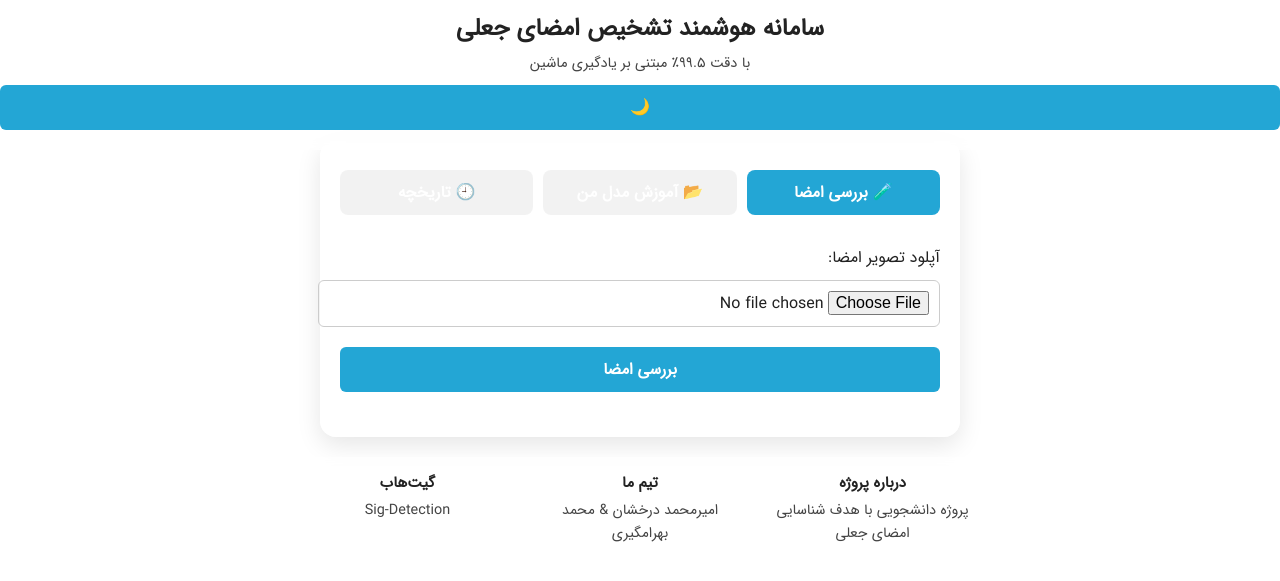
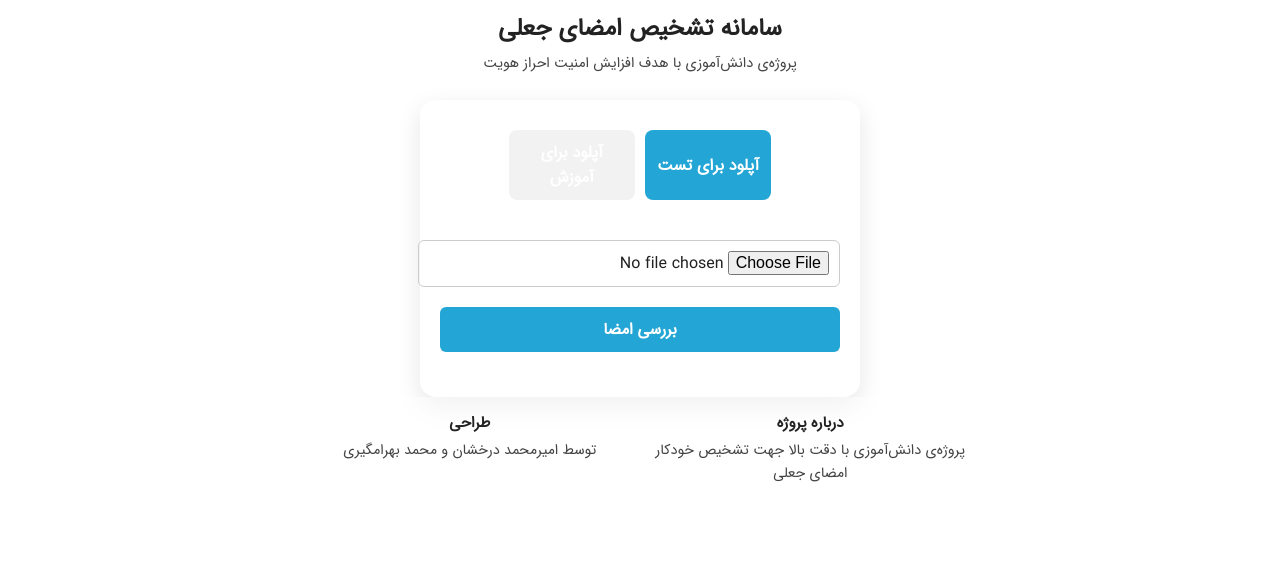
Before and after one commit to Amir-Der/Sig-Detection, a Flask app: page / in a window 1280 px wide. Shown: the top 581 px of the page. Run offline with Flask 3, Linux system fonts and the light colour scheme; the visitor is signed in with stand-in values (Sample User, id 1).

Commit message:
Update dashboard.html

```diff
--- a/templates/dashboard.html
+++ b/templates/dashboard.html
@@ -2,154 +2,80 @@
 <html lang="fa" dir="rtl">
 <head>
   <meta charset="UTF-8">
-  <meta name="viewport" content="width=device-width, initial-scale=1">
-  <title>داشبورد کاربر</title>
+  <meta name="viewport" content="width=device-width, initial-scale=1.0">
+  <title>تشخیص امضای جعلی</title>
   <link rel="stylesheet" href="/static/style.css">
 </head>
 <body>
-  <header class="site-header">
-    <h1>سامانه هوشمند تشخیص امضای جعلی</h1>
-    <p>با دقت ۹۹.۵٪ مبتنی بر یادگیری ماشین</p>
-    <button id="dark-toggle">🌙</button>
-  </header>
+  <div class="site-header">
+    <h1>سامانه تشخیص امضای جعلی</h1>
+    <p>پروژه‌ی دانش‌آموزی با هدف افزایش امنیت احراز هویت</p>
+  </div>
 
-  <div class="card">
+  <div class="container">
     <div class="tab-buttons">
-      <button class="tab active" data-tab="test">🧪 بررسی امضا</button>
-      <button class="tab" data-tab="train">📂 آموزش مدل من</button>
-      <button class="tab" data-tab="history">🕘 تاریخچه</button>
+      <button class="tab active" onclick="showTab('upload-test')">آپلود برای تست</button>
+      <button class="tab" onclick="showTab('upload-train')">آپلود برای آموزش</button>
     </div>
 
-    <div class="tab-content" id="test">
-      <form id="form-test">
-        <label>آپلود تصویر امضا:</label>
-        <input type="file" id="test-file" accept="image/*" required>
-        <div id="preview" class="preview"></div>
+    <div class="tab-content" id="upload-test">
+      <form id="test-form" method="POST" enctype="multipart/form-data">
+        <input type="file" name="file" accept="image/*" required>
         <button type="submit">بررسی امضا</button>
+        <div class="preview" id="preview-test"></div>
+        <div class="result" id="result-test"></div>
       </form>
-      <div id="result" class="result"></div>
     </div>
 
-    <div class="tab-content hidden" id="train">
-      <form id="form-train-real">
-        <label>آپلود امضاهای معتبر (حداقل ۱۰):</label>
-        <input type="file" id="train-real" accept="image/*" multiple required>
-        <button type="submit">بارگذاری معتبرها</button>
+    <div class="tab-content hidden" id="upload-train">
+      <form id="train-form" method="POST" enctype="multipart/form-data">
+        <label>آپلود ۱۰ امضای واقعی:</label>
+        <input type="file" name="real_files" accept="image/*" multiple required>
+        <label>آپلود ۱۰ امضای جعلی:</label>
+        <input type="file" name="fake_files" accept="image/*" multiple required>
+        <button type="submit">آموزش مدل</button>
+        <div class="result" id="result-train"></div>
       </form>
-      <form id="form-train-fake">
-        <label>آپلود امضاهای جعلی (حداقل ۱۰):</label>
-        <input type="file" id="train-fake" accept="image/*" multiple required>
-        <button type="submit">بارگذاری جعلی‌ها</button>
-      </form>
-      <button id="btn-train-model">آموزش مدل</button>
-      <div class="progress-bar hidden">
-        <div class="progress-fill" id="train-progress"></div>
-      </div>
-      <p id="train-status"></p>
-    </div>
-
-    <div class="tab-content hidden" id="history">
-      <h3>تاریخچهٔ تست‌ها</h3>
-      <ul id="history-list"></ul>
     </div>
   </div>
 
-  <footer class="site-footer">
+  <div class="site-footer">
     <div class="footer-section">
       <h4>درباره پروژه</h4>
-      <p>پروژه دانشجویی با هدف شناسایی امضای جعلی</p>
+      <p>پروژه‌ی دانش‌آموزی با دقت بالا جهت تشخیص خودکار امضای جعلی</p>
     </div>
     <div class="footer-section">
-      <h4>تیم ما</h4>
-      <p>امیرمحمد درخشان & محمد بهرامگیری</p>
+      <h4>طراحی</h4>
+      <p>توسط امیرمحمد درخشان و محمد بهرامگیری</p>
     </div>
-    <div class="footer-section">
-      <h4>گیت‌هاب</h4>
-      <p><a href="https://github.com/Amir-Der/Sig-Detection" target="_blank">Sig-Detection</a></p>
-    </div>
-  </footer>
+  </div>
 
   <script>
-    // dark mode toggle
-    document.getElementById('dark-toggle').addEventListener('click', () => {
-      document.body.classList.toggle('dark');
+    function showTab(id) {
+      document.querySelectorAll('.tab-content').forEach(t => t.classList.add('hidden'));
+      document.getElementById(id).classList.remove('hidden');
+      document.querySelectorAll('.tab').forEach(t => t.classList.remove('active'));
+      event.target.classList.add('active');
+    }
+
+    document.getElementById('test-form').addEventListener('submit', async e => {
+      e.preventDefault();
+      const form = e.target;
+      const formData = new FormData(form);
+      const res = await fetch("/", { method: "POST", body: formData });
+      const data = await res.json();
+      document.getElementById('result-test').innerText = data.result;
     });
 
-    // tab switching
-    document.querySelectorAll('.tab').forEach(btn => {
-      btn.addEventListener('click', e => {
-        document.querySelectorAll('.tab-content').forEach(c => c.classList.add('hidden'));
-        document.querySelectorAll('.tab').forEach(t => t.classList.remove('active'));
-        const tab = e.currentTarget.dataset.tab;
-        document.getElementById(tab).classList.remove('hidden');
-        e.currentTarget.classList.add('active');
-      });
-    });
-
-    // preview for test
-    document.getElementById('test-file').addEventListener('change', e => {
-      const p = document.getElementById('preview');
-      p.innerHTML = '';
+    document.getElementById('test-form').file.addEventListener('change', e => {
       const file = e.target.files[0];
-      if (!file) return;
-      const reader = new FileReader();
-      reader.onload = evt => {
-        const img = document.createElement('img');
-        img.src = evt.target.result;
-        p.appendChild(img);
-      };
-      reader.readAsDataURL(file);
-    });
-
-    // handle test form
-    document.getElementById('form-test').addEventListener('submit', async e => {
-      e.preventDefault();
-      const file = document.getElementById('test-file').files[0];
-      const data = new FormData();
-      data.append('file', file);
-      const res = await fetch('/', { method:'POST', body:data });
-      const json = await res.json();
-      document.getElementById('result').innerText =
-        `${json.result} (اعتماد: ${Math.round(json.confidence*100)}%)`;
-      // save to history
-      const li = document.createElement('li');
-      li.innerText = `${new Date().toLocaleString()}: ${json.result}`;
-      document.getElementById('history-list').prepend(li);
-    });
-
-    // handle train uploads
-    async function handleUpload(inputId, type) {
-      const input = document.getElementById(inputId);
-      const data = new FormData();
-      for (let f of input.files) data.append('files', f);
-      await fetch(`/upload/${type}`, { method:'POST', body:data });
-      alert('آپلود انجام شد');
-    }
-    document.getElementById('form-train-real').addEventListener('submit', e => {
-      e.preventDefault(); handleUpload('train-real','real');
-    });
-    document.getElementById('form-train-fake').addEventListener('submit', e => {
-      e.preventDefault(); handleUpload('train-fake','fake');
-    });
-
-    // train model with progress bar
-    document.getElementById('btn-train-model').addEventListener('click', async () => {
-      const bar = document.querySelector('.progress-bar');
-      const fill = document.getElementById('train-progress');
-      const status = document.getElementById('train-status');
-      bar.classList.remove('hidden');
-      fill.style.width = '0%';
-      status.innerText = 'در حال آموزش...';
-      for (let i=10; i<=100; i+=10) {
-        await new Promise(r=>setTimeout(r,200));
-        fill.style.width = `${i}%`;
+      if (file) {
+        const reader = new FileReader();
+        reader.onload = e => {
+          document.getElementById('preview-test').innerHTML = `<img src="${e.target.result}" alt="پیش‌نمایش">`;
+        };
+        reader.readAsDataURL(file);
       }
-      const res = await fetch('/train', { method:'POST' });
-      const json = await res.json();
-      status.innerText = json.status==='done'
-        ? '✅ مدل شما با موفقیت آموزش دید!'
-        : '❌ آموزش مدل شکست خورد';
-      setTimeout(()=>bar.classList.add('hidden'),1000);
     });
   </script>
 </body>
```
